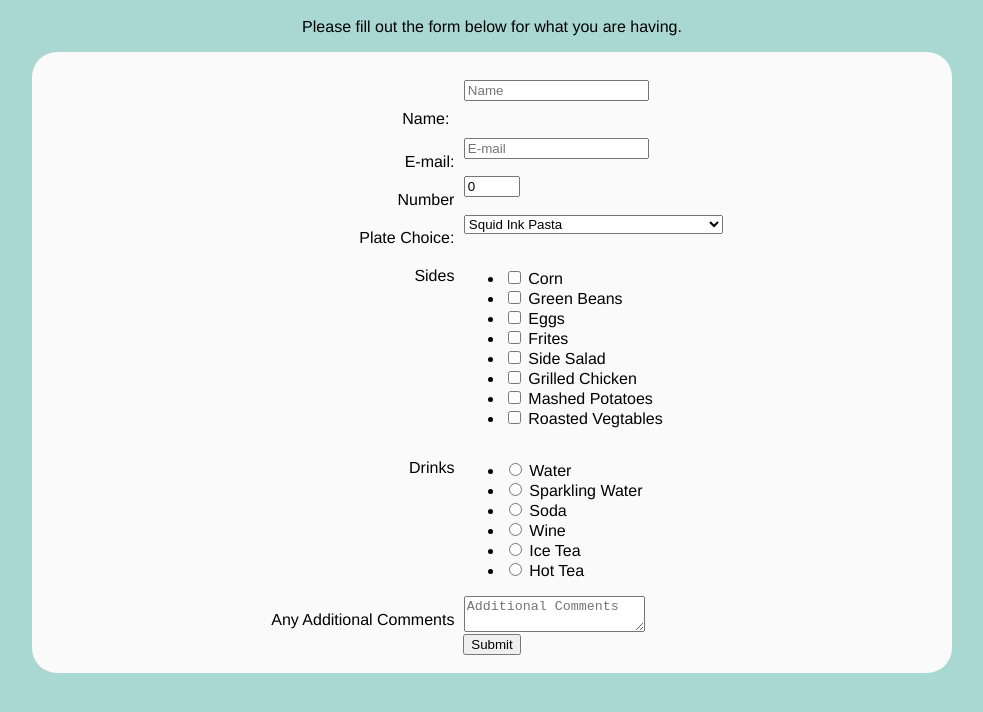
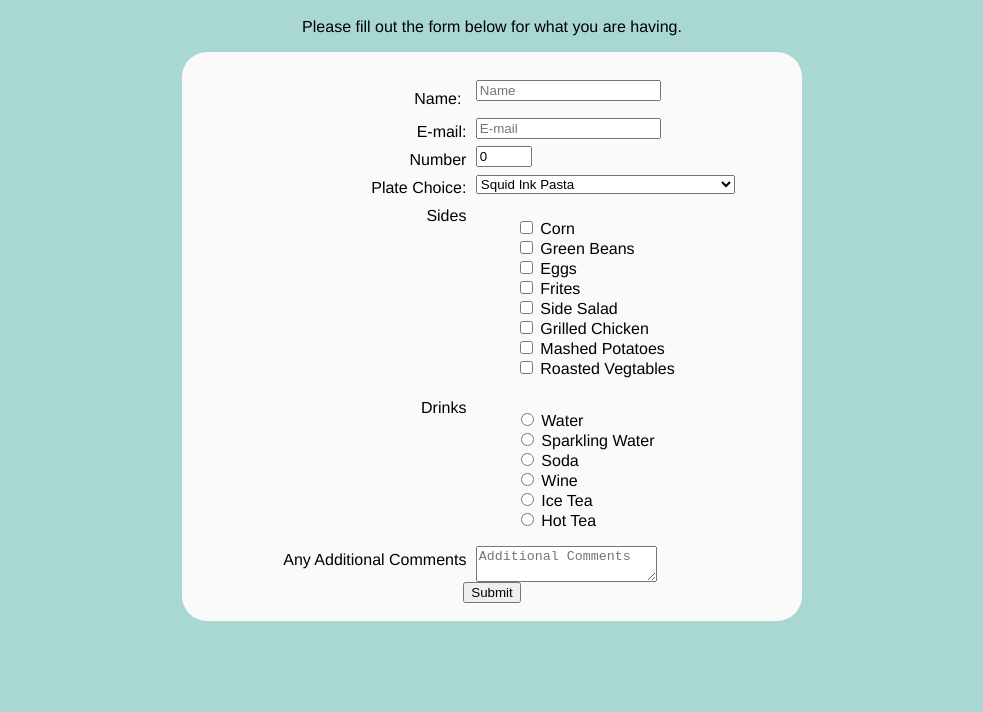
Before and after one commit to thuy-n3/survery-form, a plain HTML site: page index.html in a window 1280 px wide. Shown: the part 48-760 px from the top of the page, without its empty margins (148-1131 px from the left). Drawn offline with Linux system fonts and the light colour scheme.

Commit message:
input field

```diff
--- a/index.html
+++ b/index.html
@@ -24,17 +24,23 @@
 
                     <div id="name-group">
                         <div class="label"><label for="name" id="name-label" class="label">Name:</label></div>
-                        <div class="input-block"><input type="text" id="name" placeholder="Name" required></div>
+                        <div class="input-block">
+                            <input type="text" id="name" class="input-field" placeholder="Name" required>
+                        </div>
                     </div>
 
                     <div id="email-group">
                         <div class="label"><label for="email" id="email-label">E-mail:</label></div>
-                        <div class="input-block"><input type="email" id="email" placeholder="E-mail" required></div>
+                        <div class="input-block">
+                            <input type="email" id="email"  class="input-field" placeholder="E-mail" required>
+                        </div>
                     </div>
 
                     <div id="number-group">
                         <div class="label"><label for="number" id="number-label">Number</label></div>
-                        <div class="input-block"><input type="number" id="number" value="0" min="0" max="10" placeholder="Enter a Number" required>	</div>
+                        <div class="input-block">
+                            <input type="number" id="number" class="input-field" value="0" min="0" max="10" placeholder="Enter a Number" required>
+                        </div>
                     </div>
 
             </div>
@@ -42,7 +48,7 @@
             <div class="plate-section">
                 <div class="label"><label for="plate-choice">Plate Choice:</label></div>
                 <div class="input-block">
-                    <select  id="dropdown">
+                    <select  id="dropdown" class="dropdown-selection">
                         <option value="squid ink pasta">Squid Ink Pasta</option>
                         <option value="bbq pizza">BBQ Pizza</option>
                         <option vaue="roasted fish">Roasted Fish</option>
--- a/styles/styles.css
+++ b/styles/styles.css
@@ -11,7 +11,7 @@ body{
     margin: 0 auto;
     border-radius: 25px;
     width: 75%;
-    max-width: 900px;
+    max-width: 600px;
     padding: 10px;
     padding-top: 20px;
 }
@@ -27,7 +27,7 @@ form{
     width: 40%;
     padding: 5px;
     vertical-align: top;
-    margin-top: 10px;
+    /* margin-top: 10px; */
 }
 
 .input-block{
@@ -36,3 +36,11 @@ form{
     width: 48%;
     vertical-align: middle;
 }
+
+/* ul{
+    margin-left: -20px;
+} */
+
+li{
+    display: block;
+}
```
